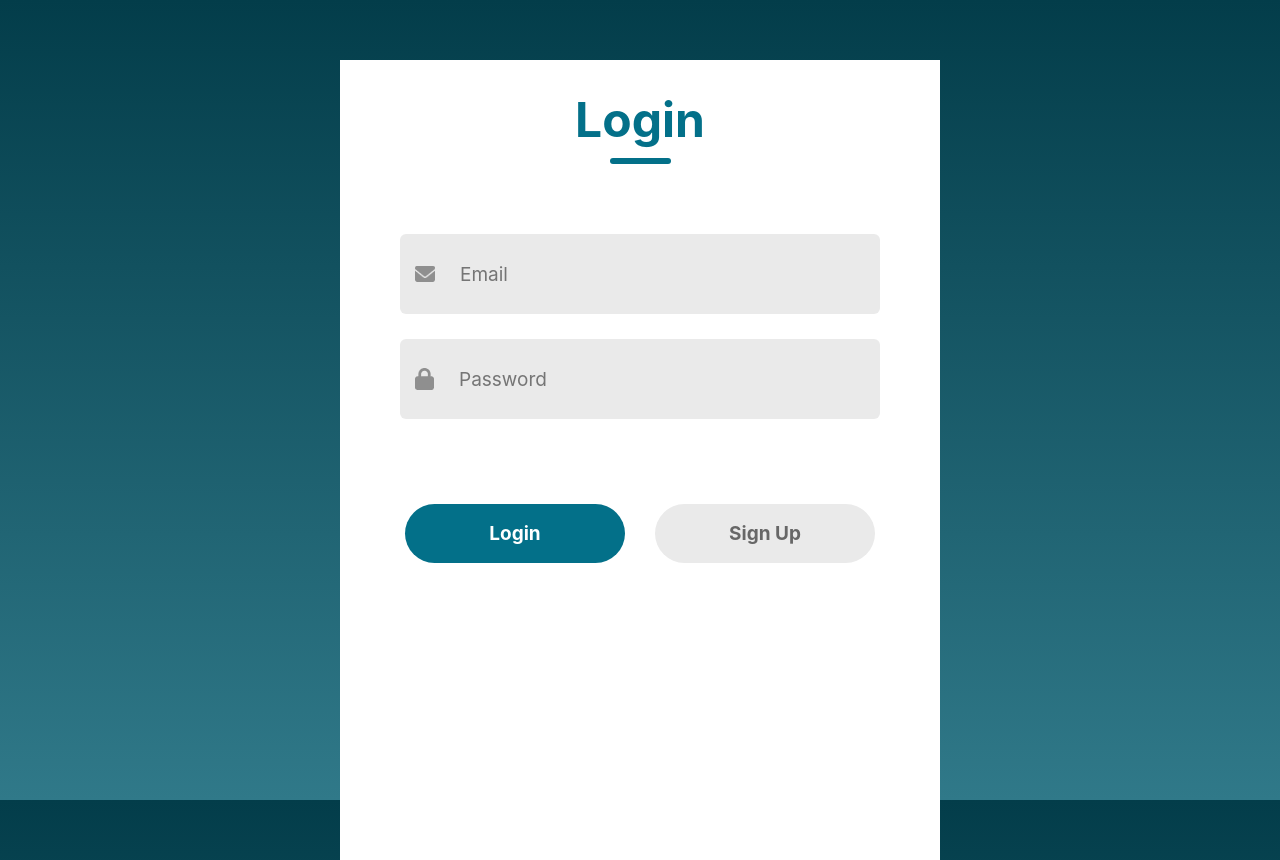
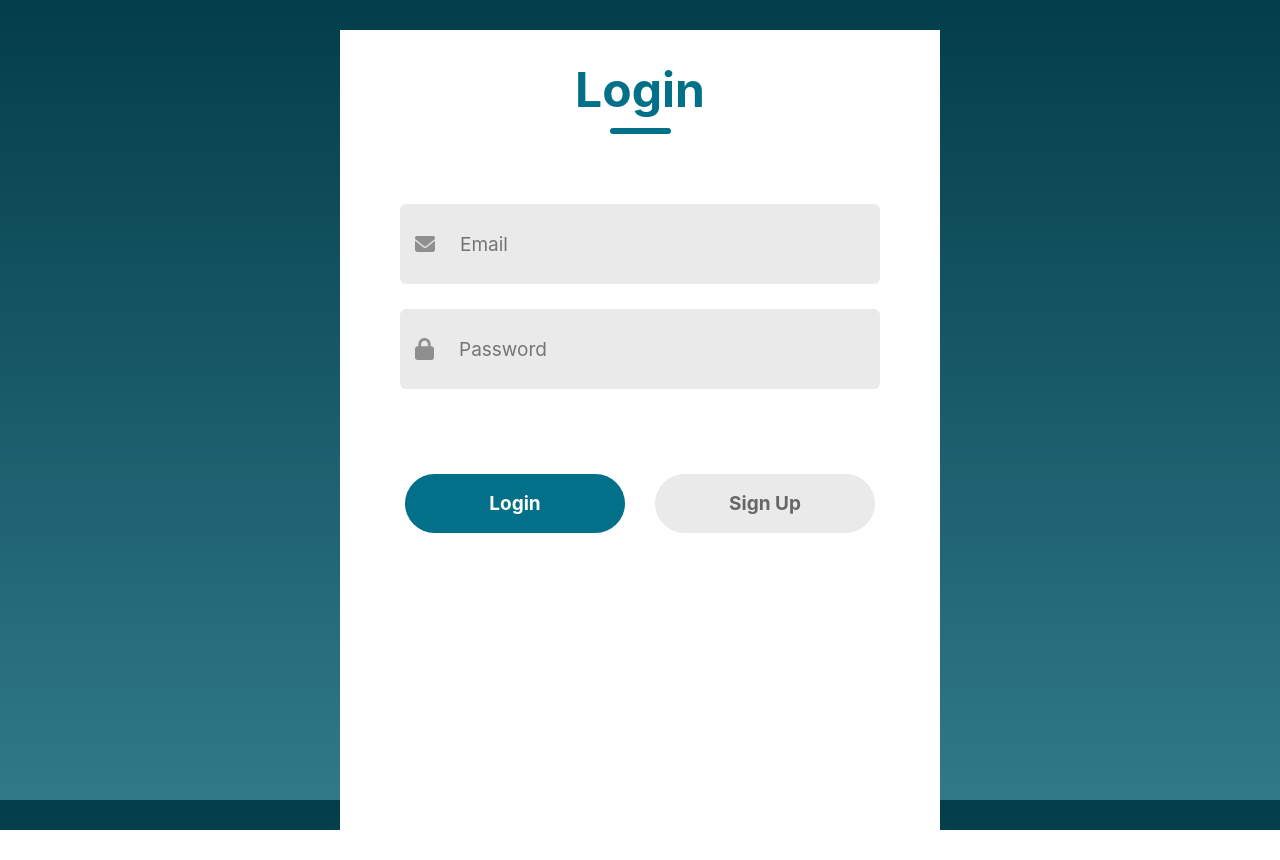
Before and after one commit to siddiqui03/todo-list, a React (Create React App) app in the folder todo-frontend/todo/: page / in a window 1280 px wide. After the commit the page ends 830 px from the top, so only its background shows below. Built offline with nearby package versions, Linux system fonts and the light colour scheme.

Commit message:
Update todo.css

```diff
--- a/todo-frontend/todo/src/components/todo/todo.css
+++ b/todo-frontend/todo/src/components/todo/todo.css
@@ -14,7 +14,7 @@
   background: linear-gradient(#033d4a, rgb(48, 121, 137));
   display: flex;
   justify-content: center;
-  align-items: start;
+  align-items: center; /* Center vertically */
 }
 
 .App {
@@ -48,10 +48,11 @@
 
 .TodoWrapper {
   background: #fff;
-  margin-top: 5rem;
   padding: 2rem;
   border-radius: 5px;
   width: 600px;
+  max-width: 100%; /* Ensure it doesn't overflow on smaller screens */
+  box-shadow: 0 4px 8px rgba(0, 0, 0, 0.1); /* Optional: add shadow for better visibility */
 }
 
 .TodoForm {
@@ -66,7 +67,7 @@
   padding: 0.5rem 1rem;
   margin-top: 1rem;
   margin-bottom: 2rem;
-  width: 460px;
+  width: 100%; /* Adjust to fill container */
   height: 50px;
   color: #797979;
 }
```
